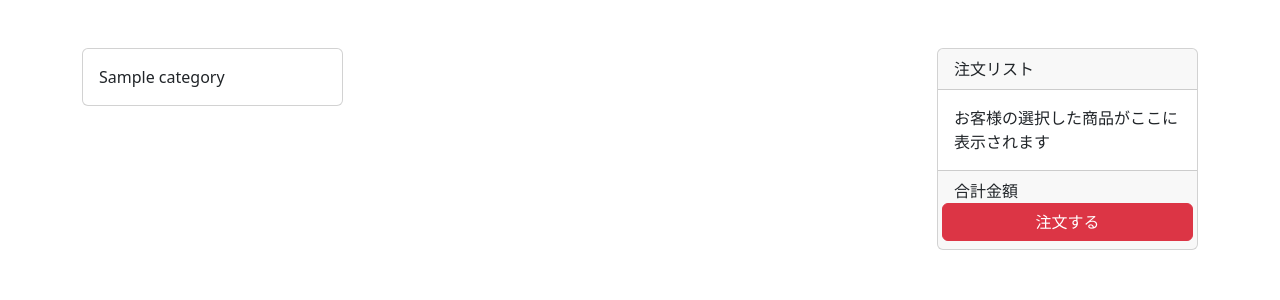
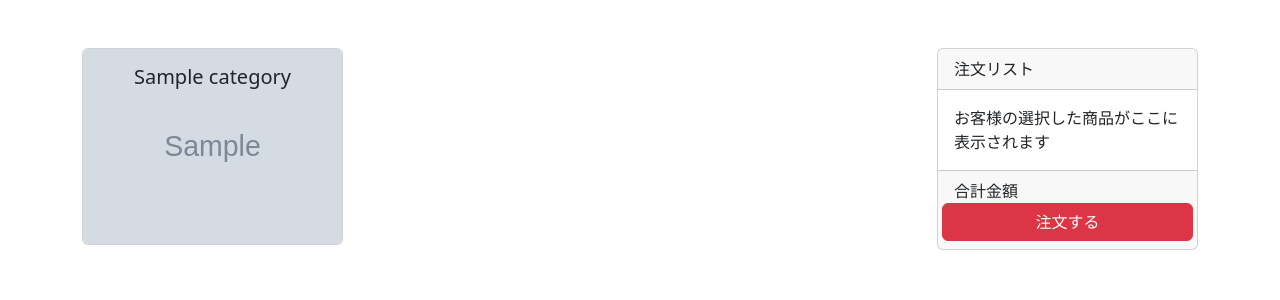
Before and after one commit to takumi3110/delivery, a Django app: page / in a window 1280 px wide. Shown: the part 73-373 px from the top of the page. Run offline with Django 3.2, Linux system fonts and the light colour scheme; tables that the repository leaves empty hold one stand-in row (Sample ...); some libraries are stand-ins or nearby versions.

Commit message:
[fix]imgを表示

```diff
--- a/templates/sukiya/category_list.html
+++ b/templates/sukiya/category_list.html
@@ -6,9 +6,10 @@
     <div class="row row-cols-1 row-cols-md-3">
         {% for category in category_list %}
             <div class="col">
-                <div class="card" id="category{{ category.pk }}">
-                    <div class="card-body">
-                        {{ category.name }}
+                <div class="card category-card" id="category{{ category.pk }}">
+                    <img src="{{ category.img.url }}" class="card-img" alt="{{ category.name }}">
+                    <div class="card-img-overlay">
+                        <h5 class="card-title" style="text-align: center;">{{ category.name }}</h5>
                     </div>
                 </div>
             </div>
```
Also changed, not shown: static/sukiya/css/sukiya.scss (added).
